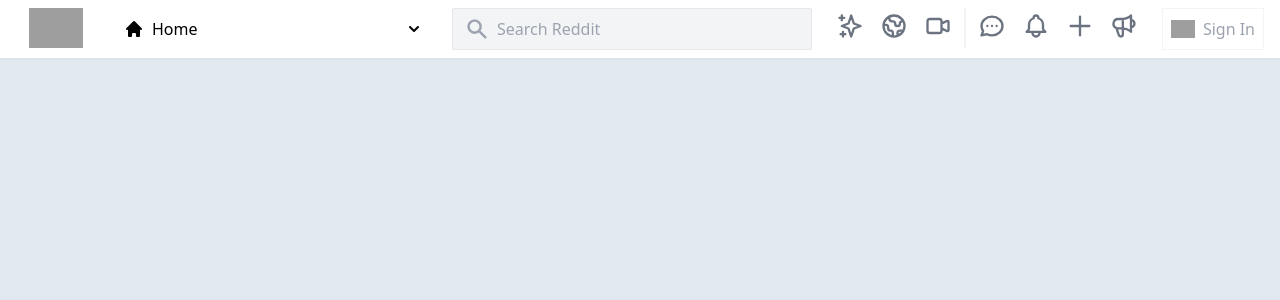
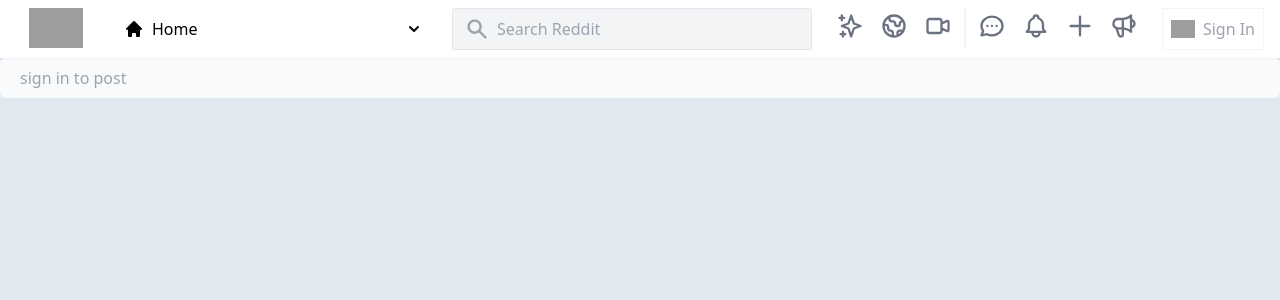
Before and after one commit to lucaspires-source/Reddit-Clone, a Next.js app: page / in a window 1280 px wide. Shown: the top 300 px of the page. Built offline with nearby package versions, Linux system fonts and the light colour scheme; no server answers; grey boxes are pictures that could not be loaded.

Commit message:
building input from postbox

```diff
--- /dev/null
+++ b/components/PostBox.tsx
@@ -0,0 +1,22 @@
+import { useSession } from "next-auth/react";
+import React from "react";
+
+function PostBox() {
+  const { data: session } = useSession();
+  return (
+    <form>
+      <div className="flex items-center space-x-3">
+        <input
+          disabled={!session}
+          className=" flex-1 rounded-md bg-gray-50 p-2 pl-5 outline-none"
+          type="text"
+          placeholder={
+            session ? "Create a post by entering a title!" : "sign in to post"
+          }
+        />
+      </div>
+    </form>
+  );
+}
+
+export default PostBox;
--- a/pages/index.tsx
+++ b/pages/index.tsx
@@ -1,5 +1,6 @@
 import type { NextPage } from 'next'
 import Head from 'next/head'
+import PostBox from '../components/PostBox'
 
 
 
@@ -10,6 +11,7 @@
         <title>Reddit Clone by Lucas Ribeiro Pires</title>
         <link rel="icon" href="/favicon.ico" />
       </Head>
+      <PostBox />
     </div>
   )
 }
```
